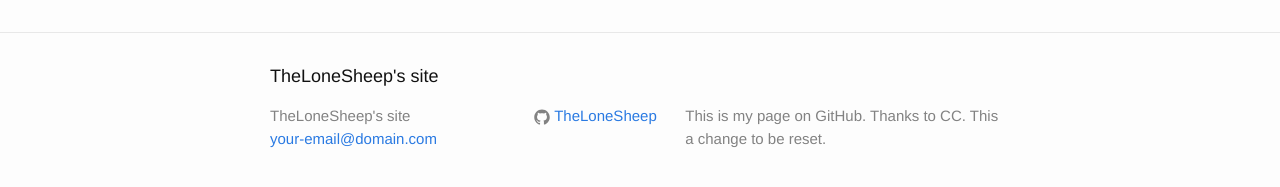
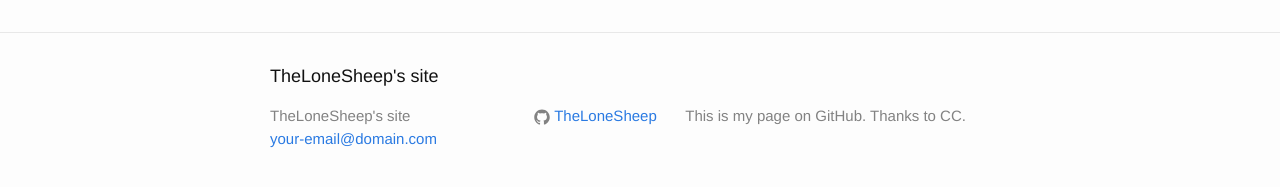
Before and after one commit to TheLoneSheep/thelonesheep.github.io, a Jekyll site: the page built from about.md, in a window 1280 px wide. Shown: the part 318-505 px from the top of the page. Built offline with Jekyll 4.4.1, drawn with Linux system fonts in a browser that asks for light colours.

Commit message:
Revert changes back

```diff
--- a/_config.yml
+++ b/_config.yml
@@ -9,7 +9,7 @@
 title: TheLoneSheep's site
 email: your-email@domain.com
 description: > # this means to ignore newlines until "baseurl:"
-  This is my page on GitHub. Thanks to CC. This a change to be reset.
+  This is my page on GitHub. Thanks to CC.
 baseurl: "" # the subpath of your site, e.g. /blog
 url: "http://yourdomain.com" # the base hostname & protocol for your site
 #twitter_username: jekyllrb
```
